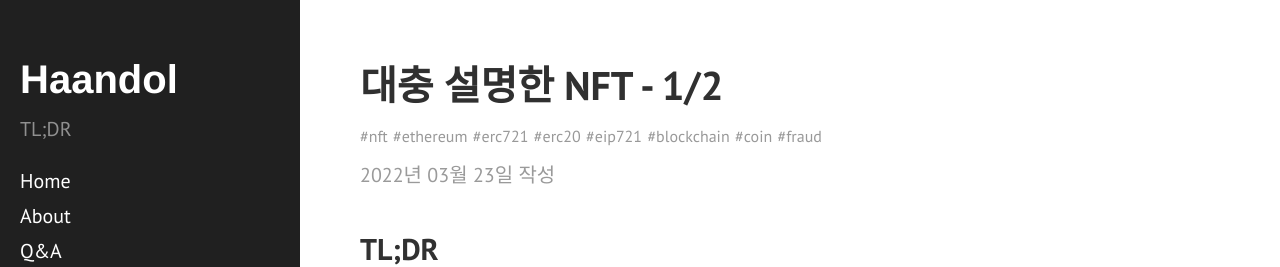
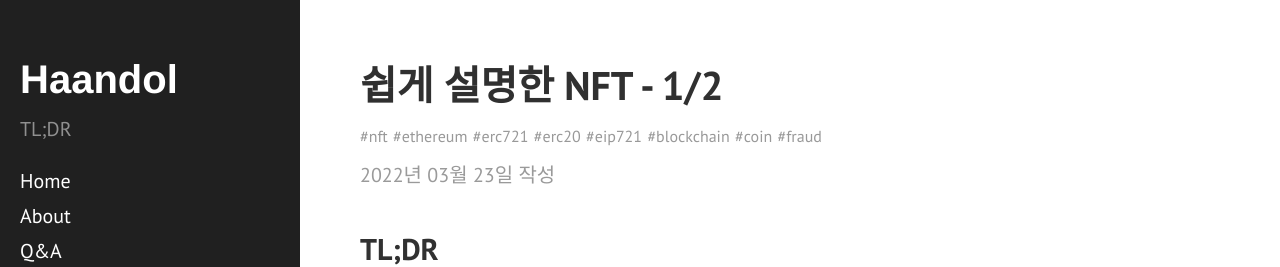
Before and after one commit to haandol/haandol.github.com, a Jekyll site: the page built from _posts/2022-03-23-demystifying-nft.md, in a window 1280 px wide and 900 px high. Shown: the top 267 px of the window. Built offline with Jekyll 4.4.1, drawn with Linux system fonts in a browser that asks for light colours; comment, search, counter and statistics services are not loaded.

Commit message:
update nft

```diff
--- a/_posts/2022-03-23-demystifying-nft.md
+++ b/_posts/2022-03-23-demystifying-nft.md
@@ -1,6 +1,6 @@
 ---
 layout: post
-title: 대충 설명한 NFT - 1/2
+title: 쉽게 설명한 NFT - 1/2
 excerpt: Demystifying NFT(ERC721) - 1/2
 author: vincent
 email: ldg55d@gmail.com
```
